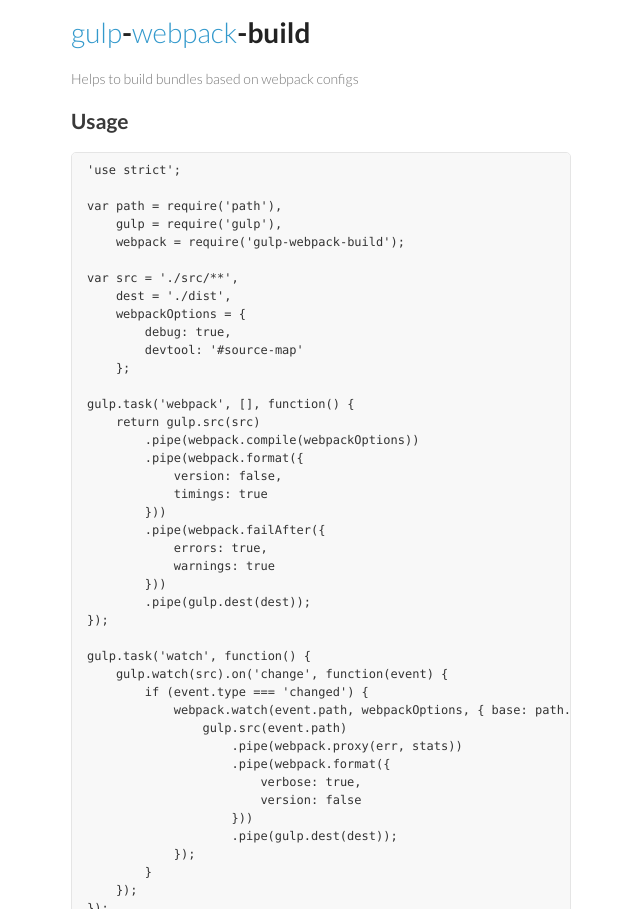
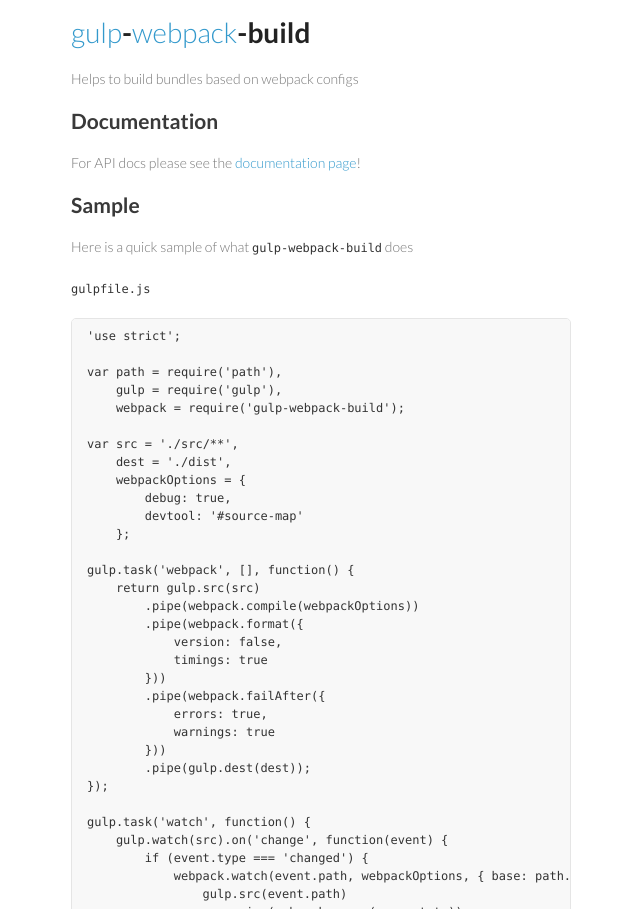
Before and after one commit to strayiker/webpack-config-stream, a plain HTML site: page index.html in a window 1280 px wide. Shown: the part 1301-2210 px from the top of the page, without its empty margins (499-1139 px from the left). Drawn offline with Linux system fonts and the light colour scheme.

```diff
--- a/index.html
+++ b/index.html
@@ -40,8 +40,17 @@
 
 <p>Helps to build bundles based on webpack configs</p>
 
-<h2 id="usage">
-<a id="usage" class="anchor" href="#usage" aria-hidden="true"><span class="octicon octicon-link"></span></a>Usage</h2>
+<h2 id="documentation">
+<a id="documentation" class="anchor" href="#documentation" aria-hidden="true"><span class="octicon octicon-link"></span></a>Documentation</h2>
+
+<p>For API docs please see the <a href="https://github.com/mdreizin/gulp-webpack-build/blob/master/docs/API.md">documentation page</a>!</p>
+
+<h2 id="sample">
+<a id="sample" class="anchor" href="#sample" aria-hidden="true"><span class="octicon octicon-link"></span></a>Sample</h2>
+
+<p>Here is a quick sample of what <code>gulp-webpack-build</code> does</p>
+
+<p><code>gulpfile.js</code></p>
 
 <div class="highlight highlight-javascript"><pre><span class="pl-s1"><span class="pl-pds">'</span>use strict<span class="pl-pds">'</span></span>;
 
```
Also changed, not shown: params.json (+1 -1 lines).
